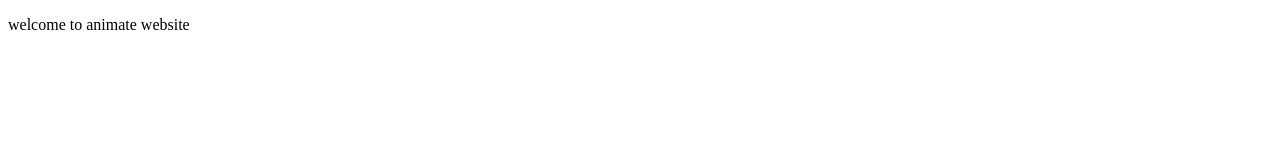
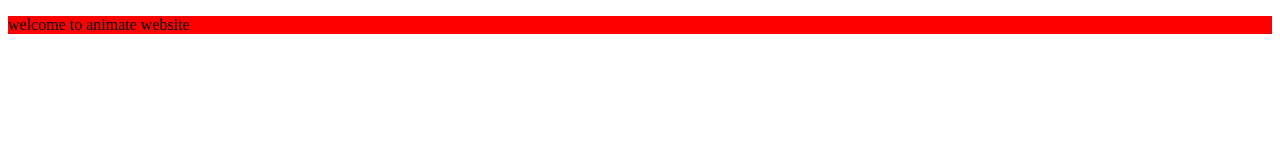
Before and after one commit to kirangajjana/animating_website, a plain HTML site: page index.html in a window 1280 px wide. Drawn offline with Linux system fonts and the light colour scheme.

Commit message:
updated script.js

```diff
--- /dev/null
+++ b/index.css
@@ -0,0 +1,3 @@
+p{
+    background-color: aqua;
+}
--- a/index.html
+++ b/index.html
@@ -4,8 +4,10 @@
     <meta charset="UTF-8">
     <meta name="viewport" content="width=device-width, initial-scale=1.0">
     <title>Animated_Website</title>
+    <link rel="stylesheet" href="index.css">
 </head>
 <body>
     <p>welcome to animate website</p>
+    <script src="script.js"></script>
 </body>
 </html>
--- /dev/null
+++ b/script.js
@@ -0,0 +1,2 @@
+data = document.querySelector('p');
+data.style.backgroundColor = "red"; // Note the camelCase property for background color
```
